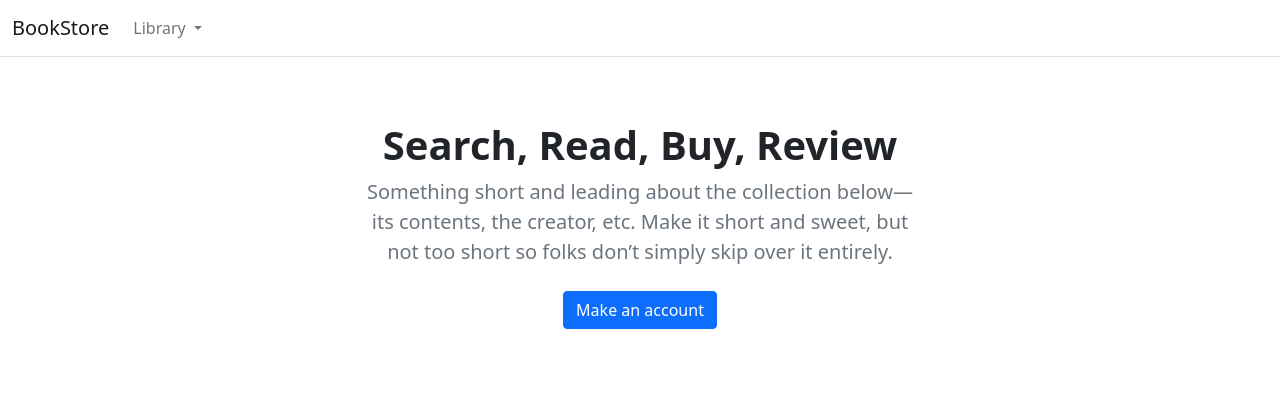
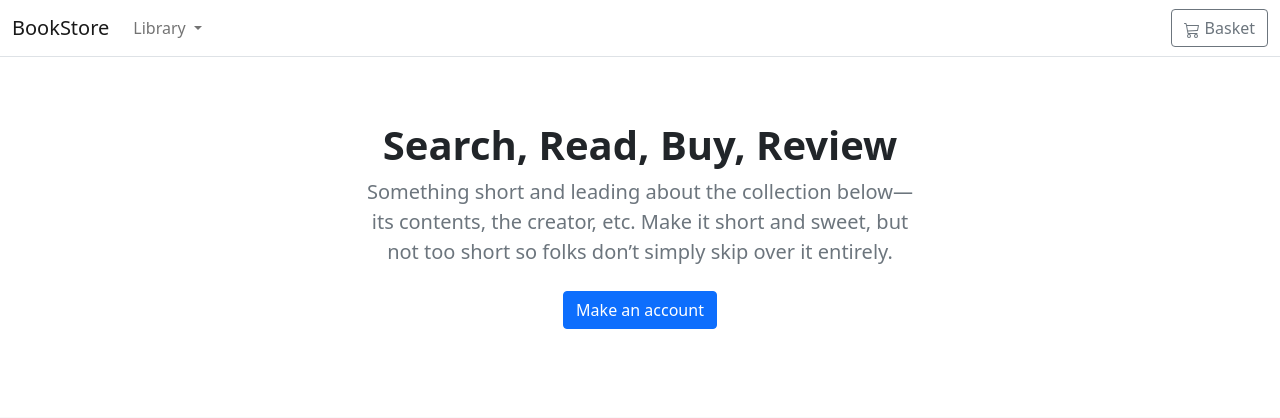
Before and after one commit to F-Linares/ecommerce, a Django app: page / in a window 1280 px wide. Shown: the top 418 px of the page. Run offline with Django 3.2, Linux system fonts and the light colour scheme; data comes from the database, SQL or seed files in the repository.

Commit message:
Update base.html

```diff
--- a/ecommerce/templates/store/base.html
+++ b/ecommerce/templates/store/base.html
@@ -37,6 +37,15 @@
                             </ul>
                         </li>
                     </ul>
+                    <a type="button" role="button" href="{% url "basket:basket_summary" %}"
+                        class="btn btn-outline-secondary">
+                    <svg xmlns="http://www.w3.org/2000/svg" width="16" height="16" fill="currentColor"
+                        class="bi bi-cart3" viewBox="0 0 16 16">
+                        <path
+                            d="M0 1.5A.5.5 0 0 1 .5 1H2a.5.5 0 0 1 .485.379L2.89 3H14.5a.5.5 0 0 1 .49.598l-1 5a.5.5 0 0 1-.465.401l-9.397.472L4.415 11H13a.5.5 0 0 1 0 1H4a.5.5 0 0 1-.491-.408L2.01 3.607 1.61 2H.5a.5.5 0 0 1-.5-.5zM3.102 4l.84 4.479 9.144-.459L13.89 4H3.102zM5 12a2 2 0 1 0 0 4 2 2 0 0 0 0-4zm7 0a2 2 0 1 0 0 4 2 2 0 0 0 0-4zm-7 1a1 1 0 1 1 0 2 1 1 0 0 1 0-2zm7 0a1 1 0 1 1 0 2 1 1 0 0 1 0-2z" />
+                    </svg>
+                    Basket
+                    </a>
                 </div>
             </div>
         </nav>
```
